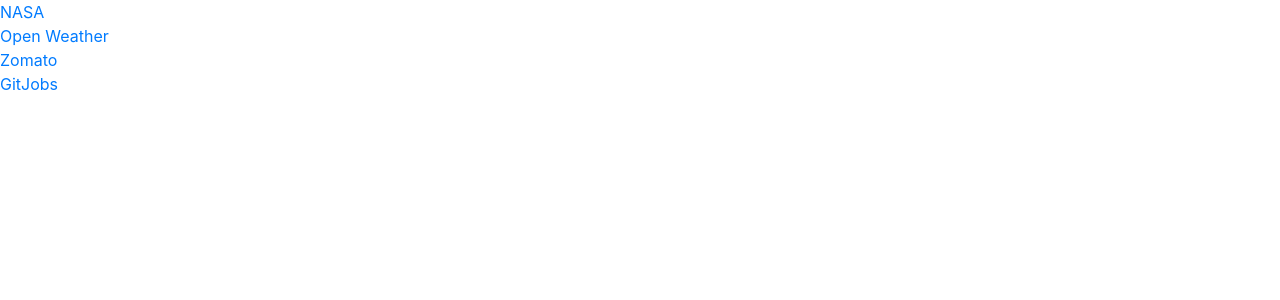
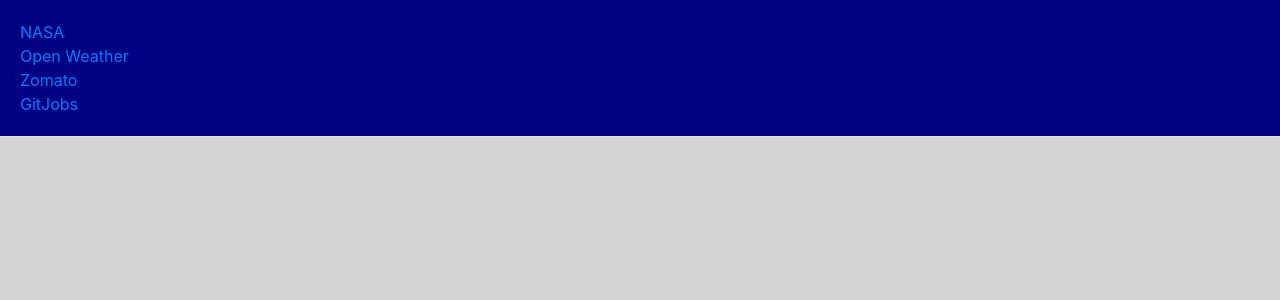
Before and after one commit to meneyer/72HourProject, a React (Create React App) app: page / in a window 1280 px wide. Shown: the top 300 px of the page. Built offline with nearby package versions, Linux system fonts and the light colour scheme; no server answers.

Commit message:
moved weather fetch into main App.js file

```diff
--- a/public/index.html
+++ b/public/index.html
@@ -13,7 +13,7 @@
 
     <link rel="manifest" href="%PUBLIC_URL%/manifest.json" />
 
-    <title>React App</title>
+    <title>Team Tron Location Center</title>
   </head>
   <body>
     <noscript>You need to enable JavaScript to run this app.</noscript>
--- a/src/App.css
+++ b/src/App.css
@@ -1,17 +1,39 @@
+/* #root {
+  background-color:navy;
+} */
+/*
+html, body {
+  width: 100%;
+  height: 100%;
+} */
+
 .App {
   text-align: center;
 }
 
-.App-logo {
-  height: 40vmin;
-  pointer-events: none;
+#top {
+  display:flex;
+  flex-direction: row;
+  padding:20px;
+  color:white;
+  background-color: navy;
 }
 
-@media (prefers-reduced-motion: no-preference) {
+.sidebar-route {
+  padding: 20px;
+  text-align: center;
+}
+
+/* .App-logo {
+  height: 40vmin;
+  pointer-events: none; */
+/* } */
+
+/* @media (prefers-reduced-motion: no-preference) {
   .App-logo {
     animation: App-logo-spin infinite 20s linear;
   }
-}
+} */
 
 .App-header {
   background-color: #282c34;
@@ -28,11 +50,11 @@
   color: #61dafb;
 }
 
-@keyframes App-logo-spin {
+/* @keyframes App-logo-spin {
   from {
     transform: rotate(0deg);
   }
   to {
     transform: rotate(360deg);
   }
-}
+} */
--- a/src/App.js
+++ b/src/App.js
@@ -7,9 +7,12 @@
 } from "react-router-dom";
 
 function App() {
+  document.body.style = 'background: lightgrey;';
   const [address, setAddress] = useState('');
   const [latitude, setLatitude] = useState('');
   const [longitude, setLongitude] = useState('');
+  const [weather, setWeather] = useState({});
+  const apiKey = "43eb2da9b4bf5ad4c050711b4732c0b0"
 
   const lookupLocation = () => {
     if (window.navigator.geolocation) {
@@ -25,6 +28,15 @@
     const { latitude, longitude } = position.coords;
     setLatitude(latitude);
     setLongitude(longitude);
+    console.log(latitude, longitude);
+    fetch(`http://api.openweathermap.org/data/2.5/weather?lat=${latitude}&lon=${longitude}&appid=${apiKey}&units=imperial`)
+        .then((res) => res.json())
+        .then((json) => {
+            console.log(json)
+            setWeather(json)
+
+        })
+        ;
     // console.log(latitude, longitude);
     // fetch(`https://api.opencagedata.com/geocode/v1/json?q=${latitude}+${longitude}&key=50dfb7d1bf6f497db2e4d36090ffa01c`)
     // .then((res) => res.json())
@@ -33,6 +45,19 @@
     //   });
 
   };
+
+  // function fetchWeather(){
+  //   // if (props.latitude !== "" && props.longitude !== "") {
+  //       fetch(`http://api.openweathermap.org/data/2.5/weather?lat=${latitude}&lon=${longitude}&appid=${apiKey}&units=imperial`)
+  //       .then((res) => res.json())
+  //       .then((json) => {
+  //           console.log(json)
+  //           setWeather(json)
+
+  //       })
+  //       ;
+
+  // };
 
   useEffect(() => {
     lookupLocation();
@@ -43,8 +68,9 @@
   return (
     <div>
       <Router>
-        <Sitebar address={address} latitude={latitude} longitude={longitude} />
+        <Sitebar address={address} latitude={latitude} longitude={longitude} weather={weather}/>
         {/* <button onClick={lookupLocation()}>Get Location</button> */}
+
       </Router>
     </div>
   );
--- a/src/components/OpenWeather/OpenWeather.js
+++ b/src/components/OpenWeather/OpenWeather.js
@@ -1,31 +1,53 @@
 import React, {useState, useEffect} from 'react';
 
 const OpenWeather = (props) => {
-    const [weather, setWeather] = useState({});
+    // const [weather, setWeather] = useState({});
     const apiKey = "43eb2da9b4bf5ad4c050711b4732c0b0"
+    const [displayW, setDisplayW] = useState("");
+    console.log(props.weather);
 
+    // function fetchWeather(){
+    //     // if (props.latitude !== "" && props.longitude !== "") {
+    //         fetch(`http://api.openweathermap.org/data/2.5/weather?lat=${props.latitude}&lon=${props.longitude}&appid=${apiKey}&units=imperial`)
+    //         .then((res) => res.json())
+    //         .then((json) => {
+    //             console.log(json)
+    //             setWeather(json)
 
-    function fetchWeather(){
-        fetch(`http://api.openweathermap.org/data/2.5/weather?lat=${props.latitude}&lon=${props.longitude}&appid=${apiKey}&units=imperial`)
-        .then((res) => res.json())
-        .then((json) => {
-            console.log(json)
-            setWeather(json)
+    //         })
+    //         ;
 
-        });
-    }
+    // };
 
-    useEffect(() => {
-        fetchWeather();
-    }, []);
+    // useEffect(() => {
+    //     fetchWeather();
+    // }, []);
+
+    // function showWeather () {
+    //     if (props.weather !== ""){
+    //     setDisplayW(
+    //     <div>
+    //         <p>(That's {props.weather.name})</p>
+    //         <p>{props.weather.weather[0].description}</p>
+    //         <p>Temperature: {props.weather.main.temp}f</p>
+    //         <p>Wind speed: {props.weather.wind.speed}</p>
+    //         </div>)
+    //     }
+    // }
 
     return (
         <div>
             <p>At latitude: {props.latitude} and Longitude: {props.longitude}</p>
-            <p>(That's {weather.name})</p>
-            <p>{weather.weather[0].description}</p>
-            <p>Temperature: {weather.main.temp}f</p>
-            <p>Wind speed: {weather.wind.speed}</p>
+            {/* <button onClick={showWeather}>Get Weather!</button> */}
+            {/* <div>{displayW}</div> */}
+            { props.weather.weather !== undefined ?
+            <div>
+            <p>(That's {props.weather.name})</p>
+            <p>{props.weather.weather[0].description}</p>
+            <p>Temperature: {props.weather.main.temp}f</p>
+            <p>Wind speed: {props.weather.wind.speed}</p>
+            </div>
+            : ""}
         </div>
     );
 }
--- a/src/site/Sitebar.js
+++ b/src/site/Sitebar.js
@@ -4,24 +4,26 @@
 import NASA from "../components/Nasa/Nasa";
 import OpenWeather from "../components/OpenWeather/OpenWeather";
 import Zomato from "../components/Zomato/Zomato";
+import { Nav, NavItem, NavLink } from 'reactstrap';
 
 const Sitebar = (props) => {
     return (
-        <div className="sidebar">
-            <div className="sidebar-list-styling">
-                <ul className="sidebar-list list-unstyled">
-                    <li><Link to="/nasa">NASA</Link></li>
-                    <li><Link to="/openweather">Open Weather</Link></li>
-                    <li><Link to="/zomato">Zomato</Link></li>
-                    <li><Link to = "/gitjobs">GitJobs</Link></li>
-                </ul>
-        </div>
+
+        <div className="page">
+            <Nav tabs className="sidebar" id="top">
+                <div className="sidebar-list list-unstyled">
+                    <NavItem><Link to="/nasa">NASA</Link></NavItem>
+                    <NavItem><Link to="/openweather">Open Weather</Link></NavItem>
+                    <NavItem><Link to="/zomato">Zomato</Link></NavItem>
+                    <NavItem><Link to = "/gitjobs">GitJobs</Link></NavItem>
+                </div>
+        </Nav>
         <div className="sidebar-route">
             <Switch>
-                <Route exact path = "/nasa"><NASA /></Route>
-                <Route exact path = "/openweather"><OpenWeather latitude={props.latitude} longitude={props.longitude}/></Route>
-                <Route exact path = "/zomato"><Zomato /></Route>
-                <Route exact path = "/gitjobs"><GitJobs /></Route>
+                <Route exact path = "/nasa"><NASA latitude={props.latitude} longitude={props.longitude}/></Route>
+                <Route exact path = "/openweather"><OpenWeather latitude={props.latitude} longitude={props.longitude} weather={props.weather}/></Route>
+                <Route exact path = "/zomato"><Zomato latitude={props.latitude} longitude={props.longitude}/></Route>
+                <Route exact path = "/gitjobs"><GitJobs latitude={props.latitude} longitude={props.longitude}/></Route>
             </Switch>
         </div>
     </div>
```
